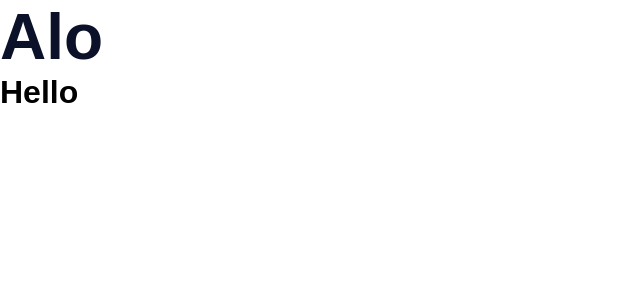
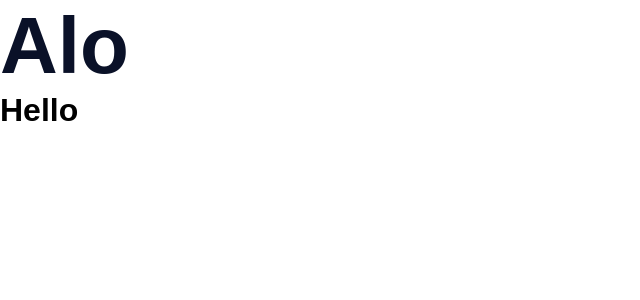
Before and after one commit to walterjrr/Project_Next_Eslint_Jest_Storybook, a React (Create React App) app: page / in a window 1280 px wide. Shown: the top 300 px of the page, without its empty margins (0-640 px from the left). Built offline with nearby package versions, Linux system fonts and the light colour scheme.

Commit message:
criando componente de heading

```diff
--- a/src/components/Heading/index.jsx
+++ b/src/components/Heading/index.jsx
@@ -1,15 +1,18 @@
 import P from 'prop-types';
 import * as Styled from './style';
 
-export const Heading = ({ children, light = false }) => {
+export const Heading = ({ children, colorDark = true, as = 'h1', size = 'big', uppercase = false }) => {
   return (
-    <Styled.Container light={light}>
+    <Styled.Title colorDark={colorDark} as={as} size={size} uppercase={uppercase}>
       <h1>{children}</h1>
-    </Styled.Container>
+    </Styled.Title>
   );
 };
 
 Heading.propTypes = {
   children: P.node.isRequired,
-  light: P.bool.isRequired,
+  colorDark: P.bool,
+  as: P.oneOf(['h1', 'h2', 'h3', 'h4', 'h5', 'h6']),
+  size: P.oneOf(['small', 'medium', 'big', 'huge']),
+  uppercase: P.bool,
 };
--- a/src/components/Heading/stories.jsx
+++ b/src/components/Heading/stories.jsx
@@ -5,11 +5,9 @@ export default {
   component: Heading,
   args: {
     children: 'O texto esta escuro',
-    light: false,
   },
   argTypes: {
     children: { type: 'string' },
-    light: { type: 'boolean' },
   },
   parameters: {
     backgrounds: {
@@ -19,7 +17,7 @@ export default {
 };
 
 export const Light = (args) => <Heading {...args} />;
-export const Dark = (args) => <Heading {...args} light={true} />;
+export const Dark = (args) => <Heading {...args} />;
 
 Light.parameters = {
   backgrounds: {
@@ -29,5 +27,5 @@ Light.parameters = {
 
 Dark.args = {
   children: 'O texto esta claro',
-  light: false,
+  colorDark: false,
 };
--- a/src/components/Heading/style.js
+++ b/src/components/Heading/style.js
@@ -1,7 +1,36 @@
 import styled, { css } from 'styled-components';
 
-export const Container = styled.h1`
-  ${({ theme, light }) => css`
-    color: ${light ? theme.colors.white : theme.colors.primaryColor};
+const titleSize = {
+  small: (theme) => css`
+    font-size: ${theme.fonts.sizes.medium};
+  `,
+  medium: (theme) => css`
+    font-size: ${theme.fonts.sizes.large};
+  `,
+  big: (theme) => css`
+    font-size: ${theme.fonts.sizes.xlarge};
+  `,
+  huge: (theme) => css`
+    font-size: ${theme.fonts.sizes.xhuge};
+    ${mediaFont(theme)};
+  `,
+};
+
+const mediaFont = (theme) => css`
+  @media ${theme.media.lteMedium} {
+    font-size: ${theme.fonts.sizes.xlarge};
+    background: purple;
+  }
+`;
+
+const titleCase = (uppercase) => css`
+  text-transform: ${uppercase ? 'uppercase' : 'none'};
+`;
+
+export const Title = styled.h1`
+  ${({ theme, colorDark, size, uppercase }) => css`
+    color: ${colorDark ? theme.colors.primaryColor : theme.colors.white};
+    ${titleSize[size](theme)};
+    ${titleCase(uppercase)};
   `}
 `;
--- a/src/styles/global-styles.js
+++ b/src/styles/global-styles.js
@@ -1,11 +1,11 @@
 import { createGlobalStyle } from 'styled-components';
-import { theme } from './theme';
 
 export const GlobalStyles = createGlobalStyle`
   @import url('https://fonts.googleapis.com/css2?family=Montserrat:ital,wght@0,900;1,900&family=Open+Sans:ital,wght@0,400;0,700;1,400;1,700&display=swap');
   * {
     margin: 0;
     padding: 0;
+    box-sizing: border-box;
   }
 
   html {
@@ -14,10 +14,10 @@ export const GlobalStyles = createGlobalStyle`
 
   body {
     font-size: 1.6rem;
-    font-family: ${() => theme.fonts.family.default}
+    font-family: ${({ theme }) => theme.fonts.family.default}
   }
 
-  h1 {
-    font-family: ${() => theme.fonts.family.secondary}
+  h1, h2, h3, h4, h5, h6 {
+    font-family: ${({ theme }) => theme.fonts.family.secondary}
   }
 `;
--- a/src/styles/theme.js
+++ b/src/styles/theme.js
@@ -9,6 +9,18 @@ export const theme = {
       default: "'Opens Sans', sans-serif",
       secondary: "'Montserrat', sans-serif",
     },
+    sizes: {
+      xsmall: '0.8rem',
+      small: '1.6rem',
+      large: '3.2rem',
+      xlarge: '4rem',
+      xxlarge: '4.8rem',
+      huge: '5.6rem',
+      xhuge: '6.4rem',
+    },
+  },
+  media: {
+    lteMedium: '(max-width: 768px)',
   },
   spacings: {},
 };
```
